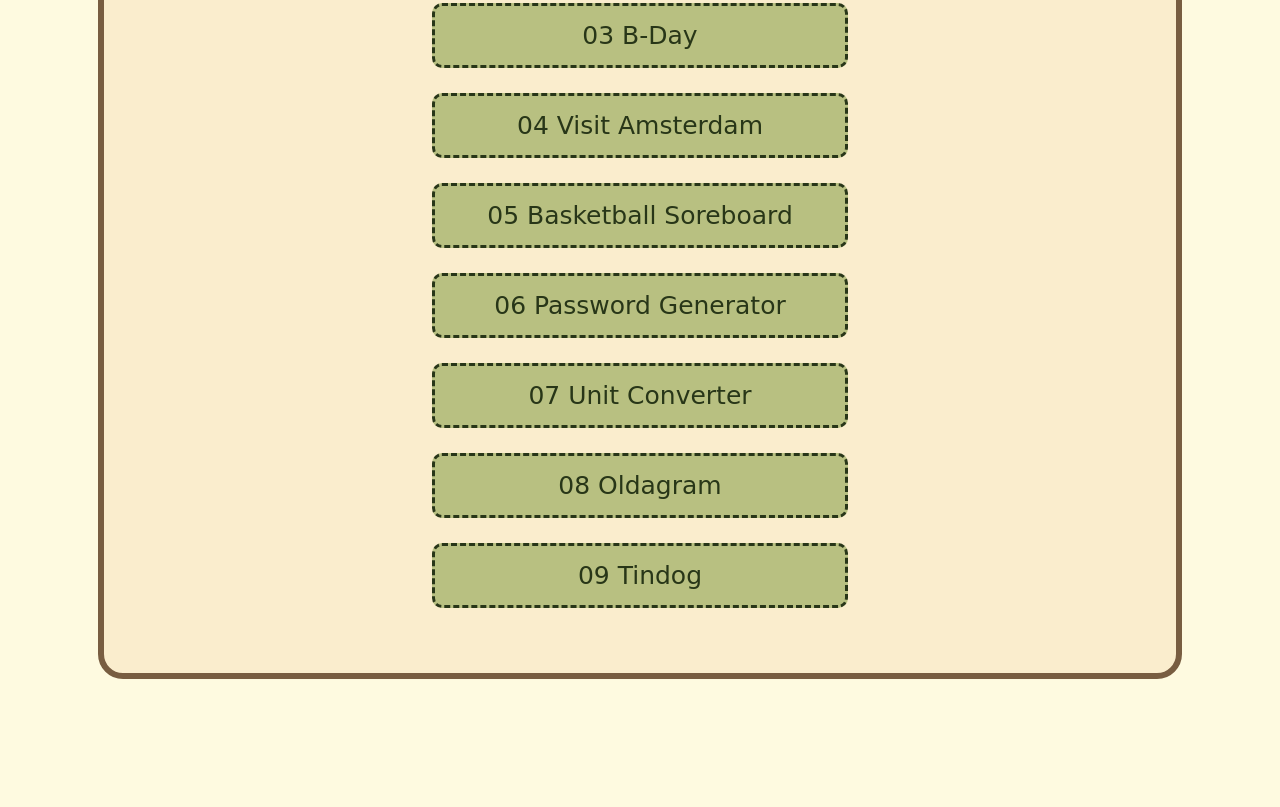
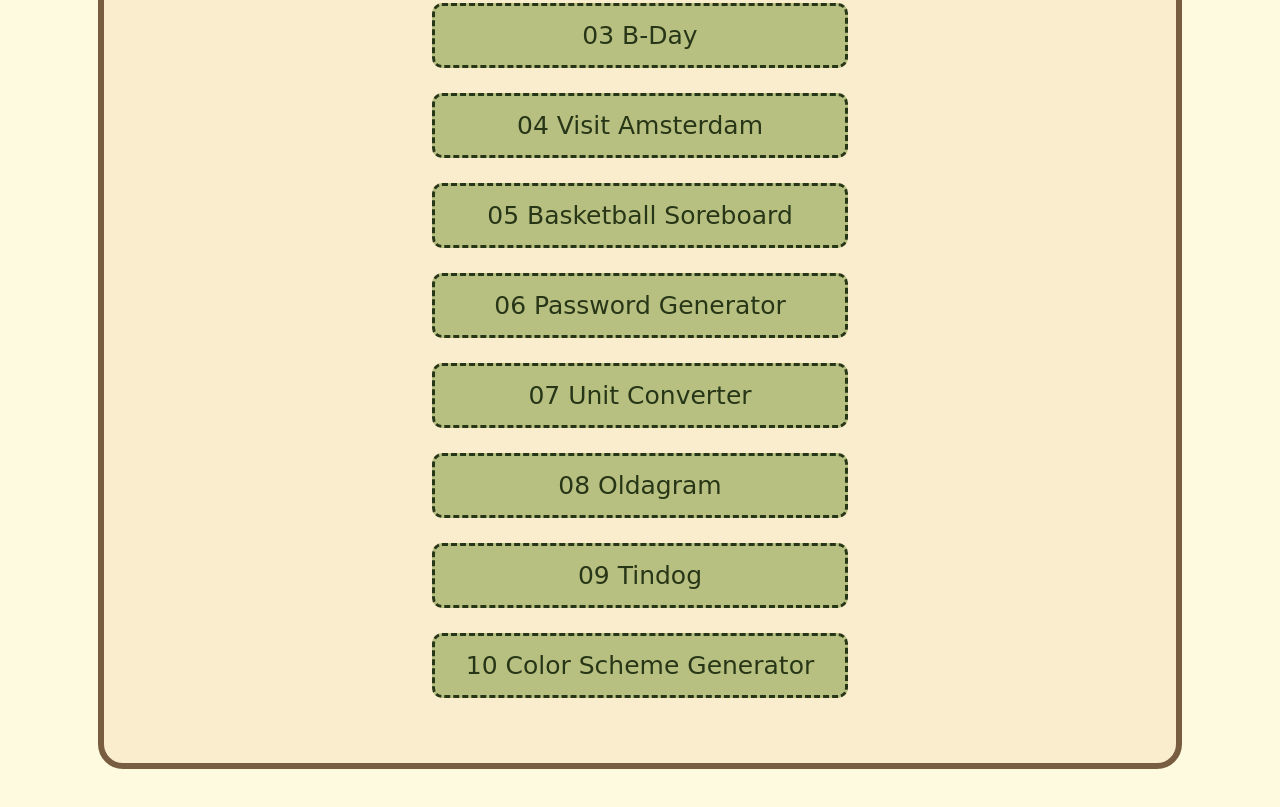
Before and after one commit to katayoon-rb/Fronend-Path-Scrimba, a plain HTML site: page index.html in a window 1280 px wide. Shown: the part 427-1234 px from the top of the page. Before the commit the page ends 1196 px from the top, so only its background shows below. Drawn offline with Linux system fonts and the light colour scheme; a web font is replaced by a local one.

Commit message:
Update index.html

```diff
--- a/index.html
+++ b/index.html
@@ -19,6 +19,7 @@
             <a href="07 Unit Converter/unit-converter.html" target="_black">07 Unit Converter</a>
             <a href="08 Oldagram/oldagram.html" target="_black">08 Oldagram</a>
             <a href="09 Tindog/src/tindog.html" target="_black">09 Tindog</a>
+            <a href="10 Color Scheme Generator/color-scheme.html" target="_black">10 Color Scheme Generator</a>
         </div>
     </body>
 </html>
```
